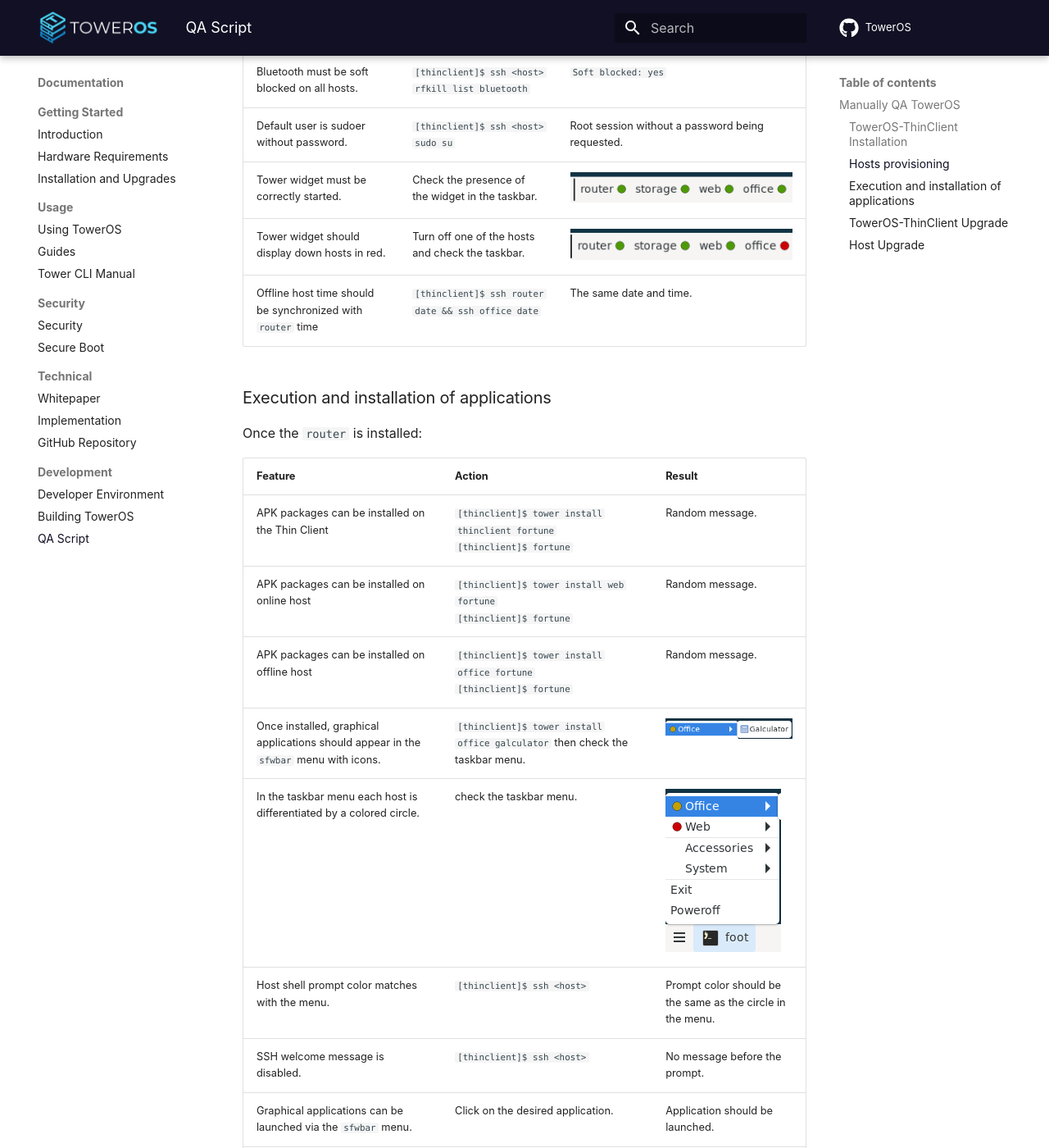
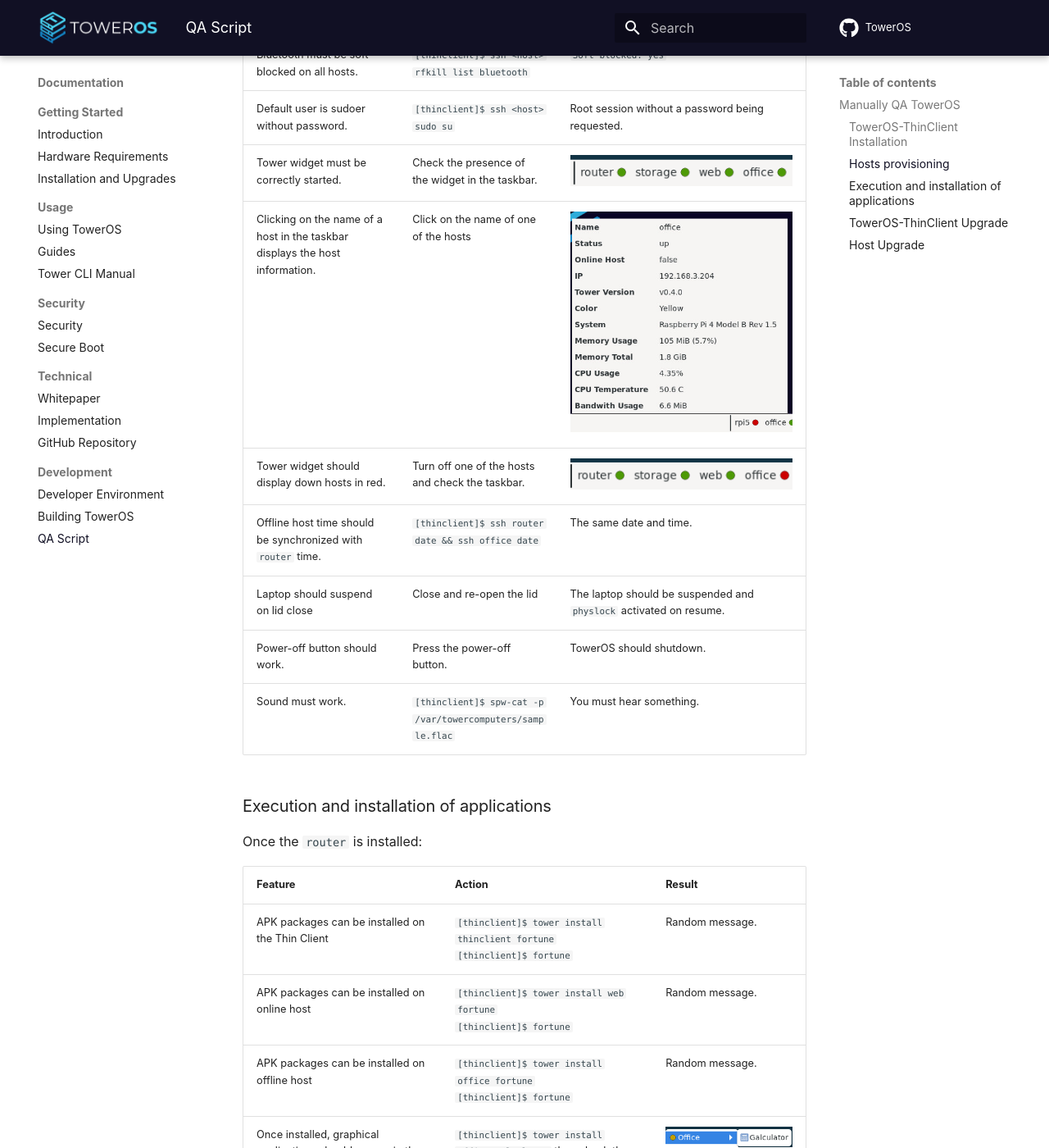
Before and after one commit to towercomputers/toweros, an MkDocs documentation site: the page built from docs/src/qa-script.md, in a window 1280 px wide and 1400 px high, scrolled down 4624 px. Shown: the whole window at 82% size. Built offline with MkDocs 1.6.1 and Material for MkDocs 9.7.7, drawn with Linux system fonts in a browser that asks for light colours; comment, search, counter and statistics services are not loaded; some of the changed text lies outside the part shown.

Commit message:
update QA script

```diff
--- a/docs/src/qa-script.md
+++ b/docs/src/qa-script.md
@@ -63,8 +63,12 @@
 | Bluetooth must be soft blocked on all hosts. | `[thinclient]$ ssh <host> rfkill list bluetooth` | `Soft blocked: yes` |
 | Default user is sudoer without password. | `[thinclient]$ ssh <host> sudo su` | Root session without a password being requested. |
 | Tower widget must be correctly started. | Check the presence of the widget in the taskbar. | ![Tower widget](img/tower-widget.png) |
+| Clicking on the name of a host in the taskbar displays the host information. | Click on the name of one of the hosts | ![Tower status widget](img/host-status-widget.jpg) |
 | Tower widget should display down hosts in red. | Turn off one of the hosts and check the taskbar.| ![Tower widget down](img/tower-widget-down.png) |
-| Offline host time should be synchronized with `router` time | `[thinclient]$ ssh router date && ssh office date` | The same date and time. |
+| Offline host time should be synchronized with `router` time. | `[thinclient]$ ssh router date && ssh office date` | The same date and time. |
+| Laptop should suspend on lid close | Close and re-open the lid | The laptop should be suspended and `physlock` activated on resume. |
+| Power-off button should work. | Press the power-off button. | TowerOS should shutdown. |
+| Sound must work. | `[thinclient]$ spw-cat -p /var/towercomputers/sample.flac ` | You must hear something. |
 
 ### Execution and installation of applications
 
```
Also changed, not shown: other parts of docs/src/qa-script.md (+1 -1 lines), docs/src/img/host-status-widget.jpg (added).
